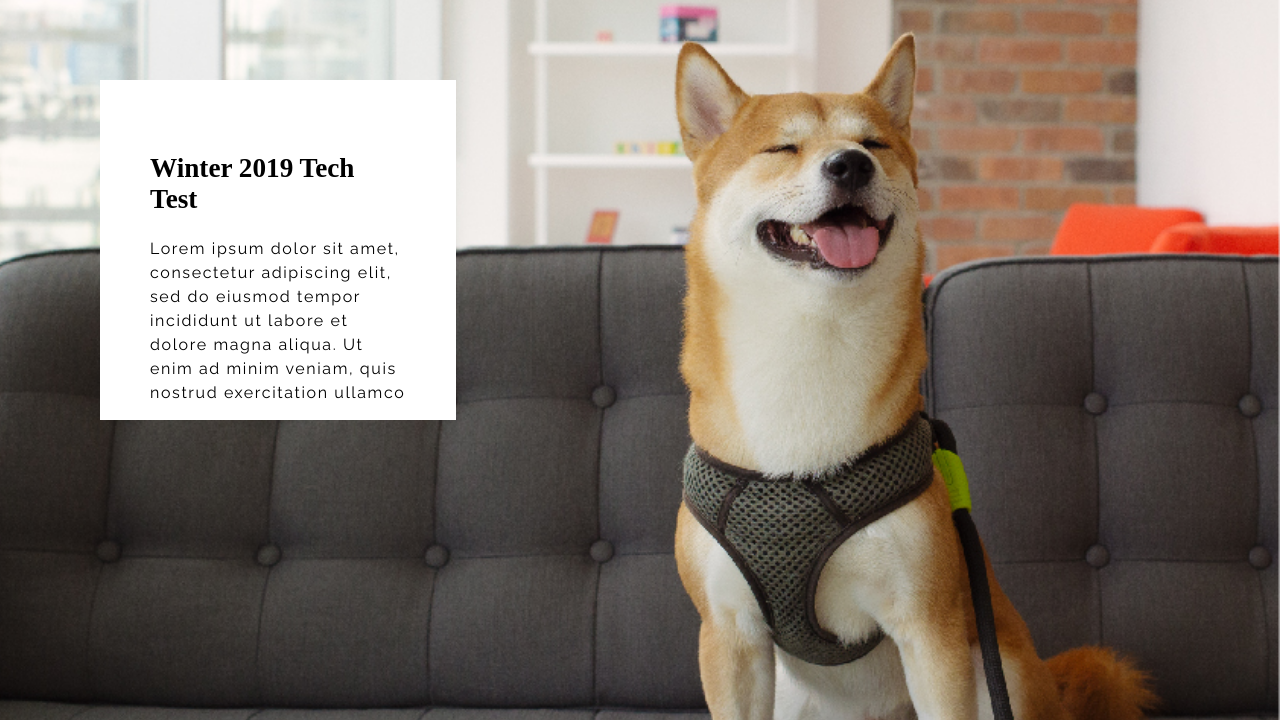
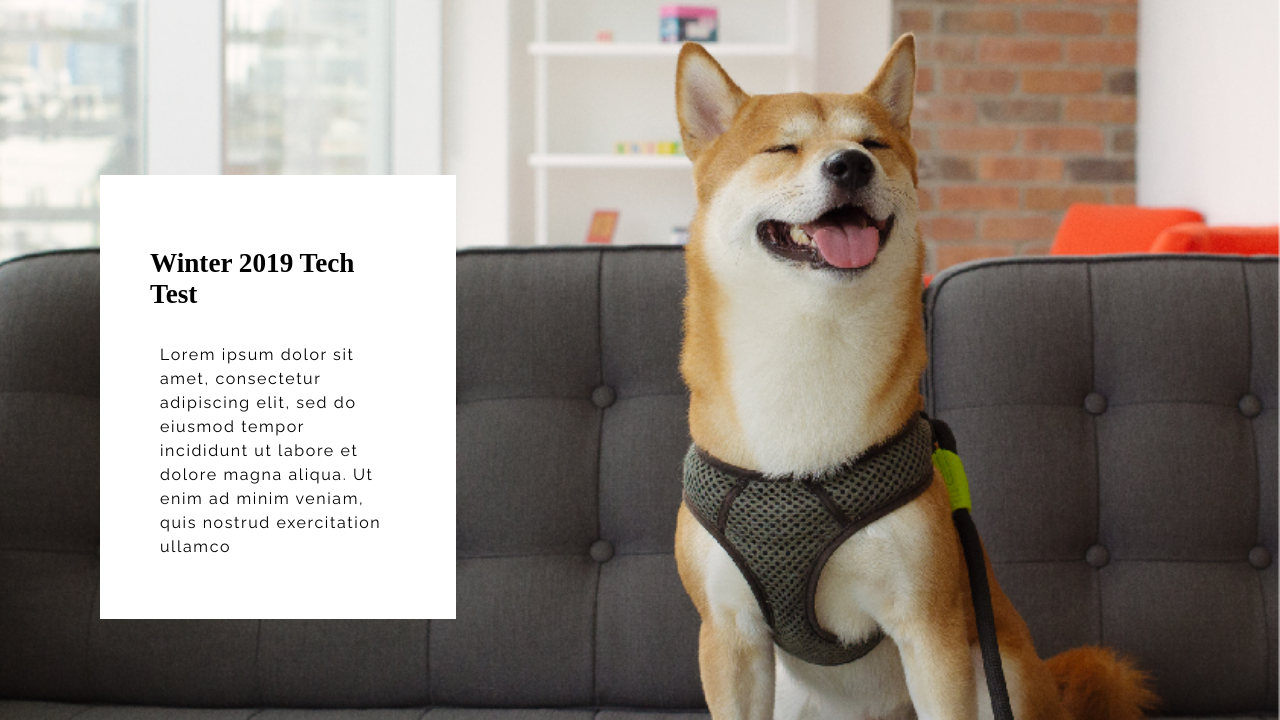
Before and after one commit to snarkshow/techchallenge, a plain HTML site: page index.html in a window 1280 px wide. Shown: the part 80-800 px from the top of the page. Drawn offline with Linux system fonts and the light colour scheme.

Commit message:
index + stylesheet 2018-11-06-15:39

```diff
--- a/css/style.css
+++ b/css/style.css
@@ -109,15 +109,15 @@ a:hover {
 }
 
 /*shiba inu text box.  See Tech Challenge Documentation doc*/
+
 .hero-text {
     background: white;
-    bottom: 300px;
-    height: 30%;
     right: 75%;
     left: 100px;
     padding: 50px;
     position: absolute;
     width: 20%;
+    word-wrap: break-word;
 }
 
 .hero-text h2{
@@ -126,6 +126,8 @@ a:hover {
 }
 
 .hero-text p{
+  display: inline-block;
+  margin: 10px;
   letter-spacing: 0.1em;
   line-height: 1.5;
   text-align: left;
--- a/index.html
+++ b/index.html
@@ -35,12 +35,10 @@
 <!--splash page on its own with dog photo-->
   <section class = "hero">
     <!--text box over shiba inu-->
-      <div class = "hero-text-container">
         <div class = "hero-text">
           <h2>Winter 2019 Tech Test</h2>
           <p>Lorem ipsum dolor sit amet, consectetur adipiscing elit, sed do eiusmod tempor incididunt ut labore et dolore magna aliqua. Ut enim ad minim veniam, quis nostrud exercitation ullamco</p>
       </div>
-    </div>
   </section>
 
 <!--Second section of page, with photo carousel-->
```
